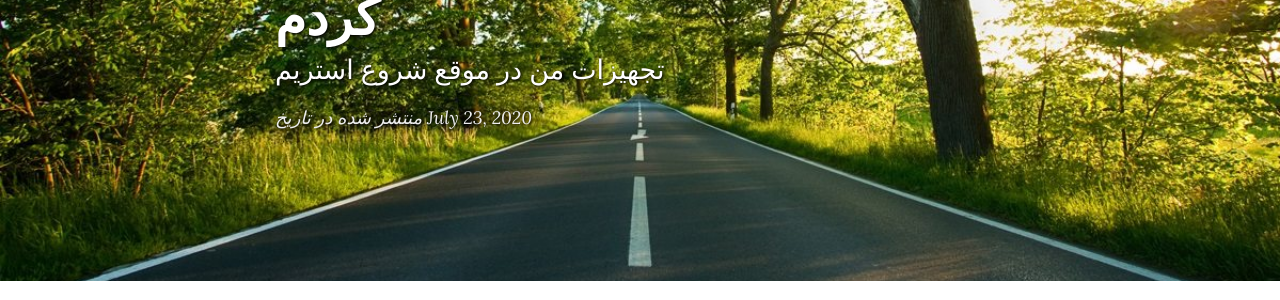
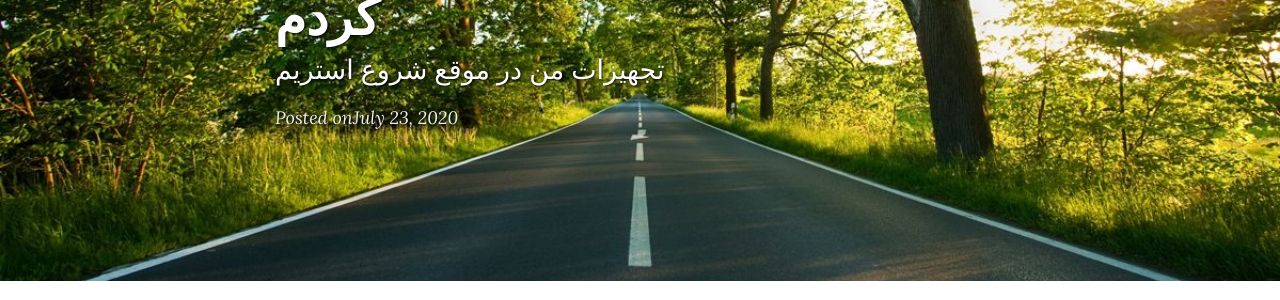
Before and after one commit to asianCo/asianCo.github.io, a Jekyll site: the page built from _posts/2020-07-23-flake-it-till-you-make-it.md, in a window 1280 px wide and 900 px high. Shown: the part 307-607 px from the top of the window. Built offline with Jekyll 4.4.1, drawn with Linux system fonts in a browser that asks for light colours; nearby versions of some CDN libraries.

Commit message:
Update header.html

```diff
--- a/_includes/header.html
+++ b/_includes/header.html
@@ -38,7 +38,7 @@
       {% endif %}
 
       {% if include.type == "post" %}
-          <span class="post-meta">منتشر شده در تاریخ {{ page.date | date: date_format }}</span>
+          <span class="post-meta">Posted on{{ page.date | date: date_format }}</span>
           {% if page.readtime %}
             {% include readtime.html %}
           {% endif %}
```
